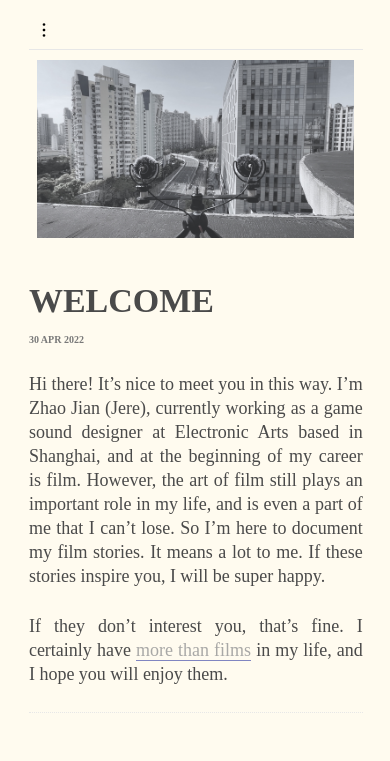
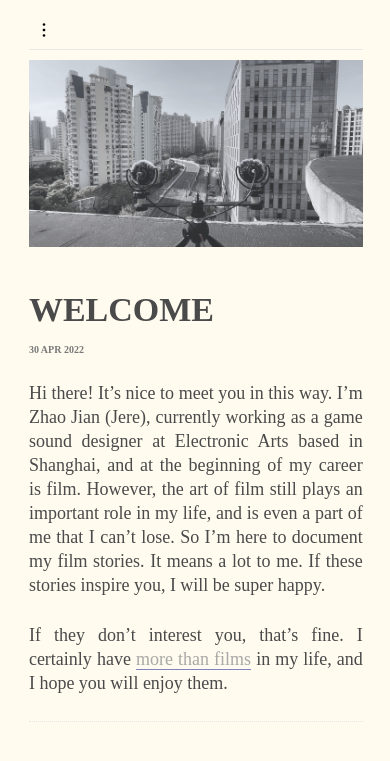
Before and after one commit to zhaojian26/works, a Jekyll site: the page built from index.html, in a window 390 px wide. Shown: the top 761 px of the page. Built offline with Jekyll 4.4.1, drawn with Linux system fonts in a browser that asks for light colours.

Commit message:
Trim cover

```diff
--- a/css/responsive.css
+++ b/css/responsive.css
@@ -1,6 +1,6 @@
 @media (max-width:750px) {
   #cover-photo {
-    max-width: 95%;
+    max-width: 100%;
   }
 
   .header {
```
